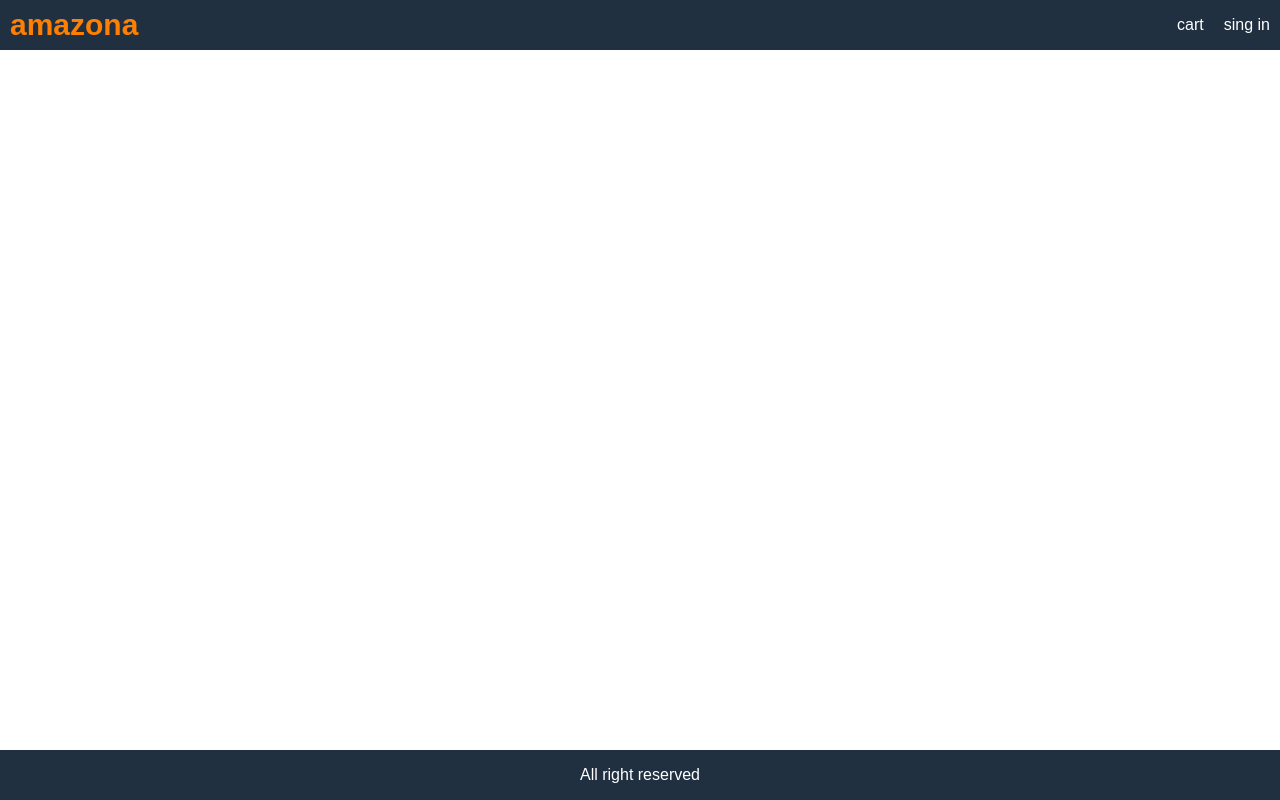
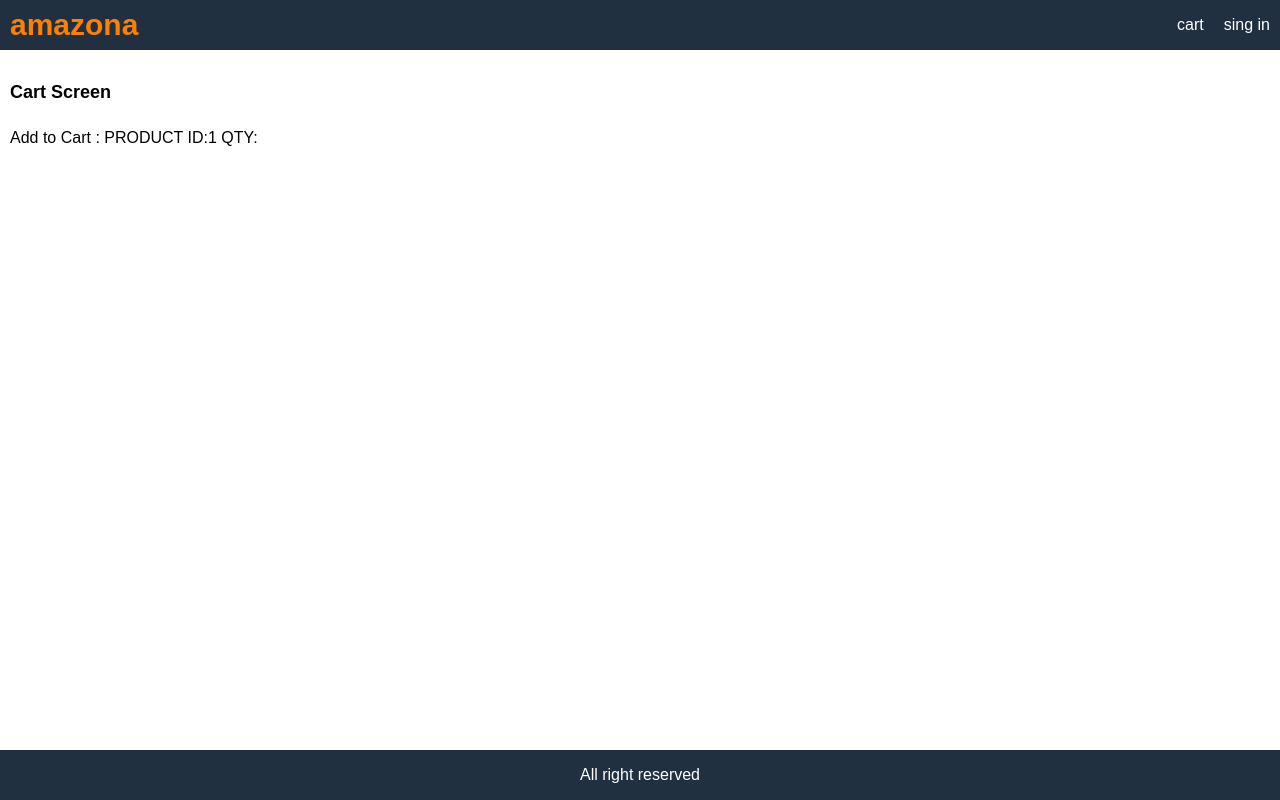
Before and after one commit to aungkaungkhant-nssh/amazona-app, a React (Create React App) app: page /cart/1 in a window 1280 px wide. Built offline with nearby package versions, Linux system fonts and the light colour scheme.

Commit message:
handle add to cart button

```diff
--- a/src/App.js
+++ b/src/App.js
@@ -2,6 +2,7 @@ import './App.css';
 import { BrowserRouter,Routes,Route,Link } from "react-router-dom";
 import HomeScreen from './screen/HomeScreen';
 import ProductScreen from './screen/ProductScreen';
+import CartScreen from './screen/CartScreen';
 function App() {
   return (
     <BrowserRouter>
@@ -17,7 +18,8 @@ function App() {
         </header>
         <main>
             <Routes>
-                <Route path="/" element={<HomeScreen />}/>
+                <Route path="/cart/:id" element={<CartScreen />}/>
+                <Route path="/" element={<HomeScreen />} exact/>
                 <Route path="/product/:id" element={<ProductScreen />} />
             </Routes>
         </main>
--- /dev/null
+++ b/src/screen/CartScreen.jsx
@@ -0,0 +1,16 @@
+import React from 'react';
+import { useParams,useSearchParams } from 'react-router-dom'
+const CartScreen = () => {
+    let params= useParams();
+    const [searchParams] = useSearchParams();
+    const qty =searchParams.get("qty")
+
+    return (
+        <div>
+            <h1>Cart Screen </h1>
+            <p>Add to Cart : PRODUCT ID:{params.id} QTY:{qty}</p>
+        </div>
+    );
+}
+
+export default CartScreen;
--- a/src/screen/ProductScreen.jsx
+++ b/src/screen/ProductScreen.jsx
@@ -1,18 +1,25 @@
-import React, { useEffect } from 'react'
-import { Link,useParams } from 'react-router-dom'
+import React, { useEffect, useState } from 'react'
+import { Link,useParams,useNavigate } from 'react-router-dom'
 import Rating from '../components/Rating'
 import { useDispatch, useSelector } from 'react-redux';
 import { detailProduct } from '../redux/product/productAction';
 import LoadingBox from '../components/LoadingBox'
 import MessageBox from '../components/MessageBox'
+
 function ProductScreen() {
   let params = useParams();
+  let navigate = useNavigate();
   let data =useSelector(state => state.productDetail)
   let {product,error,loading} =data;
   const dispatch = useDispatch();
+  const [qty,setQty] = useState(1)
   useEffect(()=>{
     dispatch(detailProduct(params.id));
   },[])
+  const handleClick = ()=>{
+    navigate(`/cart/${params.id}?qty=${qty}`)
+  }
+
   return (
     <div>
 
@@ -61,9 +68,32 @@ function ProductScreen() {
                                     </div>
                                 </div>
                             </li>
-                            <li>
-                                <button className="primary block">Add to Cart</button>
-                            </li>
+
+                              {
+                                product.numberInstock >0 && (
+                                  <>
+                                    <li>
+                                      <div className="row">
+                                          <div>QTY</div>
+                                          <div>
+                                              <select value={qty} onChange={e => setQty(e.target.value)}>
+                                                {
+
+                                                  [...Array(product.numberInstock).keys()].map((i)=>(
+                                                    <option key={i} value={i+1}>{i+1}</option>
+                                                  )) //[0,1,2,3,4].map()
+                                                }
+                                              </select>
+                                          </div>
+                                      </div>
+
+                                    </li>
+                                    <button className="primary block" style={{marginTop:"2.5rem"}} onClick={handleClick}>Add to Cart</button>
+                                   </>
+                                )
+                              }
+
+
                         </ul>
                   </div>
               </div>
```
